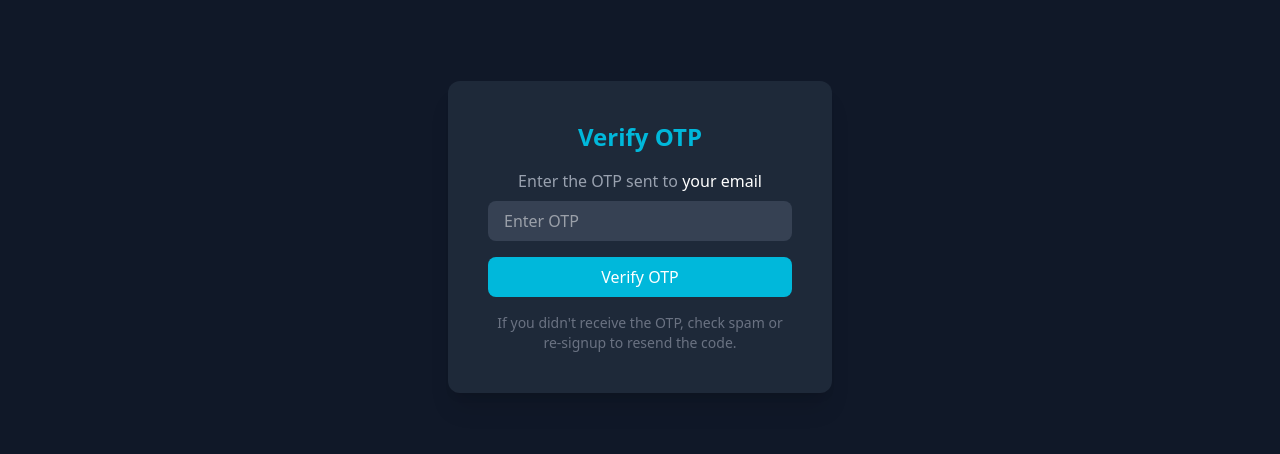
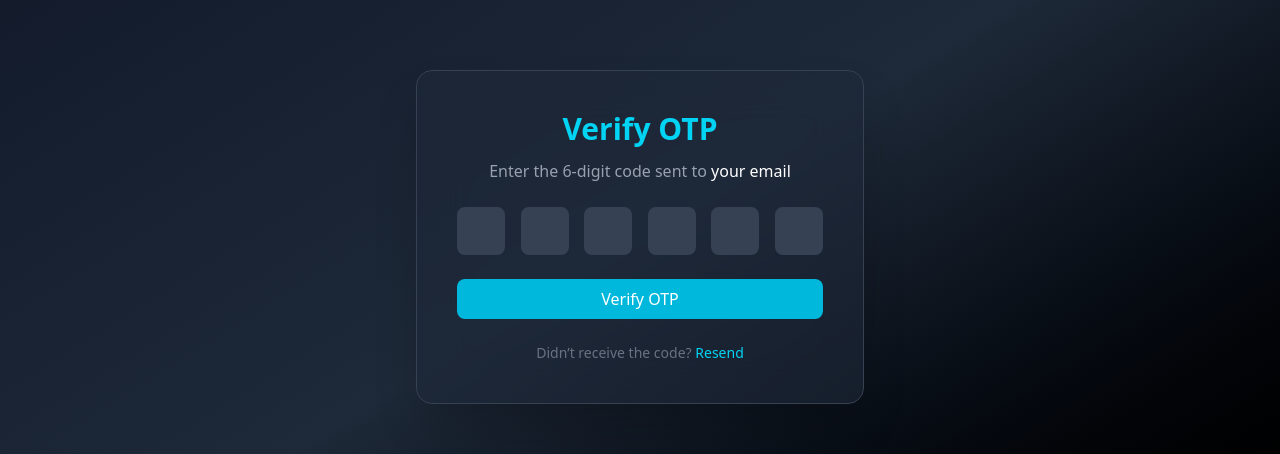
Before and after one commit to mohd-saif-1850/ecommerce-fullstack, a React app in the folder frontend/: page /verify-otp in a window 1280 px wide. Shown: the part 235-689 px from the top of the page. Built offline with nearby package versions, Linux system fonts and the light colour scheme; no server answers; the HTML template or start-up script is replaced by a standard one.

Commit message:
verify ui beter

```diff
--- a/frontend/src/pages/VerifyOtp.jsx
+++ b/frontend/src/pages/VerifyOtp.jsx
@@ -1,47 +1,58 @@
-import { useState } from "react";
+import { useState, useRef } from "react";
 import { useNavigate, useLocation } from "react-router-dom";
 import axios from "axios";
 
 const VerifyOTP = () => {
   const navigate = useNavigate();
   const location = useLocation();
-
-  const [otp, setOtp] = useState("");
+  const [otp, setOtp] = useState(["", "", "", "", "", ""]);
   const [loading, setLoading] = useState(false);
   const [error, setError] = useState("");
   const [info, setInfo] = useState("");
+  const inputRefs = useRef([]);
+  const email = location.state?.email || localStorage.getItem("pendingVerifyEmail") || "";
 
-  const email = location.state?.email || localStorage.getItem("pendingVerifyEmail") || "";
+  const handleChange = (value, index) => {
+    if (!/^\d*$/.test(value)) return;
+    const newOtp = [...otp];
+    newOtp[index] = value;
+    setOtp(newOtp);
+    if (value && index < 5) inputRefs.current[index + 1].focus();
+  };
+
+  const handleKeyDown = (e, index) => {
+    if (e.key === "Backspace" && !otp[index] && index > 0) {
+      inputRefs.current[index - 1].focus();
+    }
+  };
 
   const handleVerify = async (e) => {
     e.preventDefault();
     setError("");
     setInfo("");
 
-    if (!otp) return setError("Please enter the OTP!");
+    const otpValue = otp.join("");
+    if (otpValue.trim() === "") return setError("Please enter the OTP!");
     if (!email) return setError("Missing email — please go back and sign up again.");
 
     setLoading(true);
     try {
       const res = await axios.patch(
         `${import.meta.env.VITE_BACKEND_URL}/users/verify-user`,
-        { email, otp: Number(otp) },
+        { email, otp: Number(otpValue) },
         { timeout: 20000 }
       );
-
-      console.log("Verify response:", res?.data);
 
       if (res?.data?.success) {
         localStorage.removeItem("pendingVerifyEmail");
         setInfo("Account verified! Redirecting to login...");
         setTimeout(() => {
           navigate("/login", { state: { msg: "Account verified! Please login." } });
-        }, 900);
+        }, 1000);
       } else {
         setError(res?.data?.error || "OTP verification failed!");
       }
     } catch (err) {
-      console.error("Verify error:", err);
       const msg =
         err?.response?.data?.error ||
         err?.message ||
@@ -53,44 +64,55 @@ const VerifyOTP = () => {
   };
 
   return (
-    <div className="min-h-screen flex items-center justify-center bg-gray-900">
-      <div className="bg-gray-800 p-10 rounded-xl shadow-xl w-full max-w-sm text-center">
-        <h2 className="text-2xl font-bold text-cyan-500 mb-4">Verify OTP</h2>
-
-        <p className="text-gray-400 mb-2">
-          Enter the OTP sent to <span className="text-white">{email || "your email"}</span>
+    <div className="min-h-screen flex items-center justify-center bg-gradient-to-br from-gray-900 via-gray-800 to-black">
+      <div className="bg-gray-800/60 backdrop-blur-xl border border-gray-700 p-10 rounded-2xl shadow-2xl w-full max-w-md text-center">
+        <h2 className="text-3xl font-semibold text-cyan-400 mb-3">Verify OTP</h2>
+        <p className="text-gray-400 mb-6">
+          Enter the 6-digit code sent to{" "}
+          <span className="text-white font-medium">{email || "your email"}</span>
         </p>
 
-        {error && <p className="text-red-500 mb-4">{error}</p>}
-        {info && <p className="text-green-400 mb-4">{info}</p>}
+        {error && <p className="text-red-500 mb-3">{error}</p>}
+        {info && <p className="text-green-400 mb-3">{info}</p>}
 
-        <form onSubmit={handleVerify} className="flex flex-col gap-4">
-          <input
-            type="text"
-            value={otp}
-            onChange={(e) => setOtp(e.target.value.trim())}
-            placeholder="Enter OTP"
-            className="px-4 py-2 rounded-lg bg-gray-700 text-white focus:outline-none"
-            inputMode="numeric"
-            pattern="\d*"
-          />
+        <form onSubmit={handleVerify} className="flex flex-col gap-6">
+          <div className="flex justify-between gap-2">
+            {otp.map((digit, index) => (
+              <input
+                key={index}
+                ref={(el) => (inputRefs.current[index] = el)}
+                type="text"
+                value={digit}
+                onChange={(e) => handleChange(e.target.value, index)}
+                onKeyDown={(e) => handleKeyDown(e, index)}
+                maxLength="1"
+                inputMode="numeric"
+                className="w-12 h-12 text-center text-xl bg-gray-700 text-white rounded-lg focus:outline-none focus:ring-2 focus:ring-cyan-500 transition-all duration-200"
+              />
+            ))}
+          </div>
           <button
             type="submit"
             disabled={loading}
-            className={`bg-cyan-500 hover:bg-cyan-600 text-white py-2 rounded-lg flex justify-center items-center gap-2 ${loading ? "opacity-80 cursor-not-allowed" : ""
-              }`}
+            className={`w-full py-2 rounded-lg font-medium transition-all duration-200 ${loading
+                ? "bg-cyan-500/50 cursor-not-allowed"
+                : "bg-cyan-500 hover:bg-cyan-600"
+              } text-white`}
           >
             {loading ? (
-              <span className="animate-spin border-b-2 border-white rounded-full w-5 h-5"></span>
+              <span className="animate-spin border-2 border-white border-t-transparent rounded-full w-5 h-5 inline-block"></span>
             ) : (
               "Verify OTP"
             )}
           </button>
         </form>
 
-        <div className="text-sm text-gray-500 mt-4">
-          <p>If you didn't receive the OTP, check spam or re-signup to resend the code.</p>
-        </div>
+        <p className="text-gray-500 text-sm mt-6">
+          Didn’t receive the code?{" "}
+          <span className="text-cyan-400 cursor-pointer hover:underline">
+            Resend
+          </span>
+        </p>
       </div>
     </div>
   );
```
